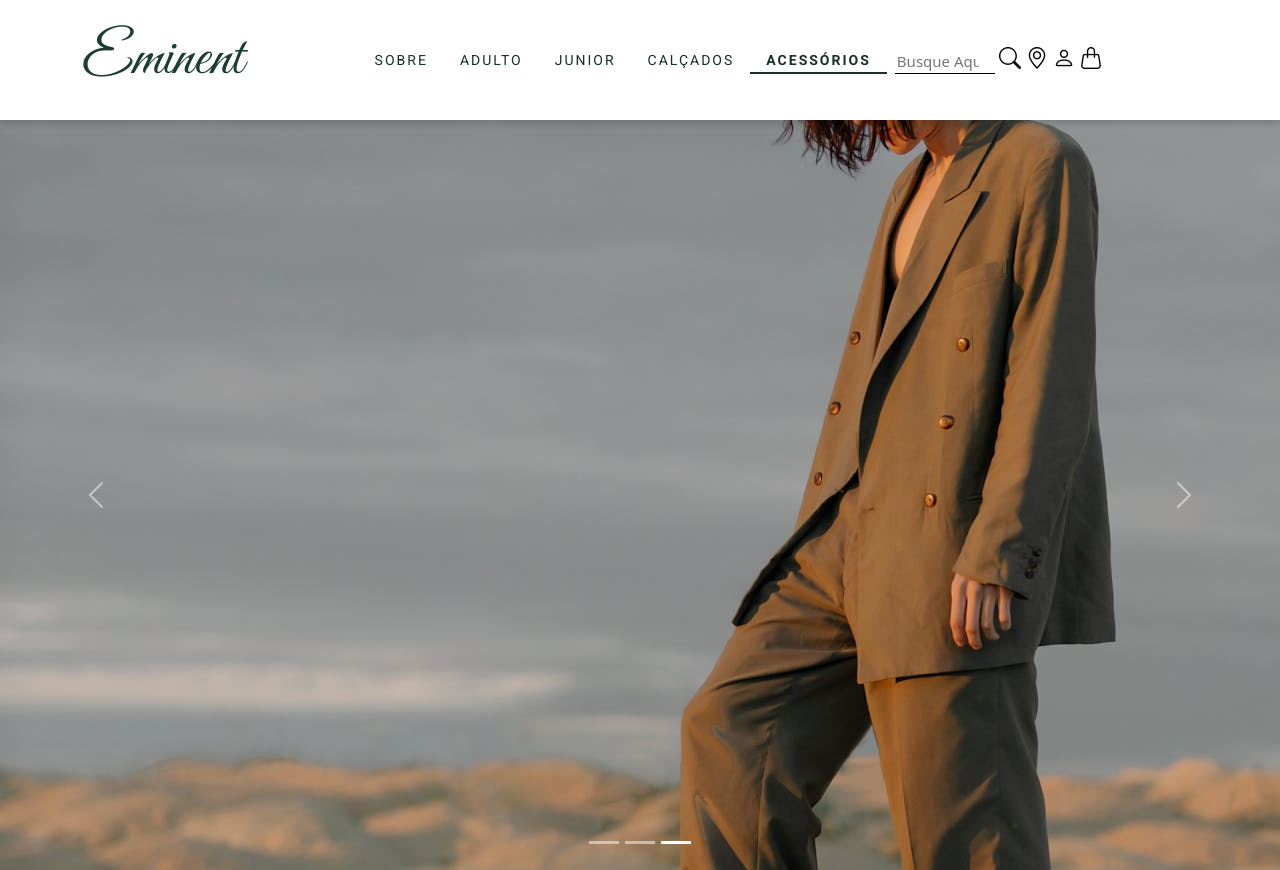
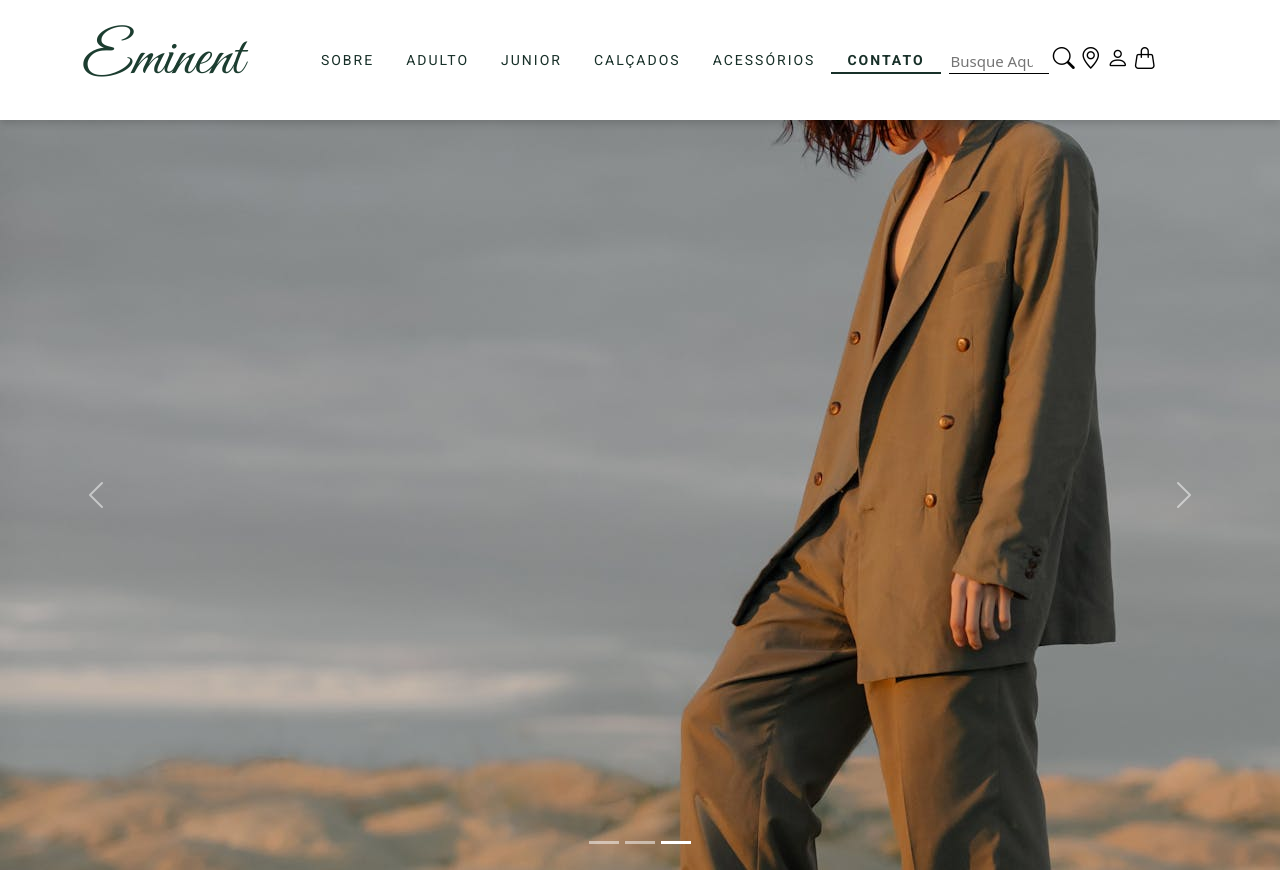
Before and after one commit to ThiagoPazzDev/Eminent-landing-page, a plain HTML site: page index.html in a window 1280 px wide. Shown: the top 870 px of the page. Drawn offline with nearby package versions, Linux system fonts and the light colour scheme.

Commit message:
Atualização index.html

```diff
--- a/index.html
+++ b/index.html
@@ -36,6 +36,9 @@
                     </li>
                     <li class="nav-item">
                         <a href="#acessorios" class="nav-link">Acessórios</a>
+                    </li>
+                    <li class="nav-item">
+                        <a href="#contato" class="nav-link">Contato</a>
                     </li>
                     <div class="itens-nav">
                         <form action="" class="ms-2">
@@ -485,7 +488,6 @@
                     </div>
                 </div>
         </section>
-    </div>
     <section id="contato" class="mt-5">
         <div class="container">
             <h3 class="mb-5 text-uppercase">Contato</h3>
@@ -519,6 +521,7 @@
                 </div>
             </div>
         </div>
+    </div>
     </section>
     <footer>Criado Por <a href="https://github.com/ThiagoPazzDev" target="_blank">Thiago Paz</a></footer>
 
```
